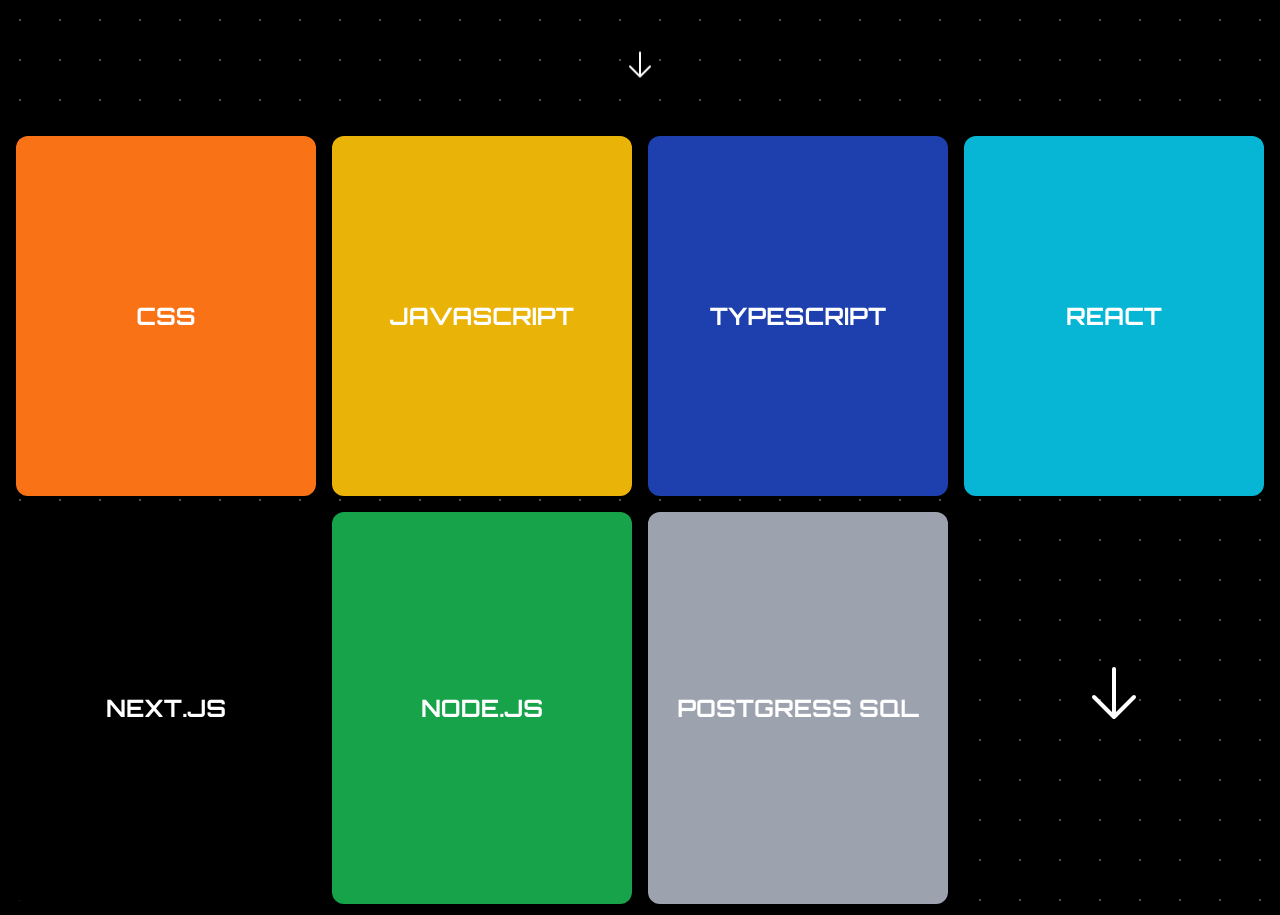
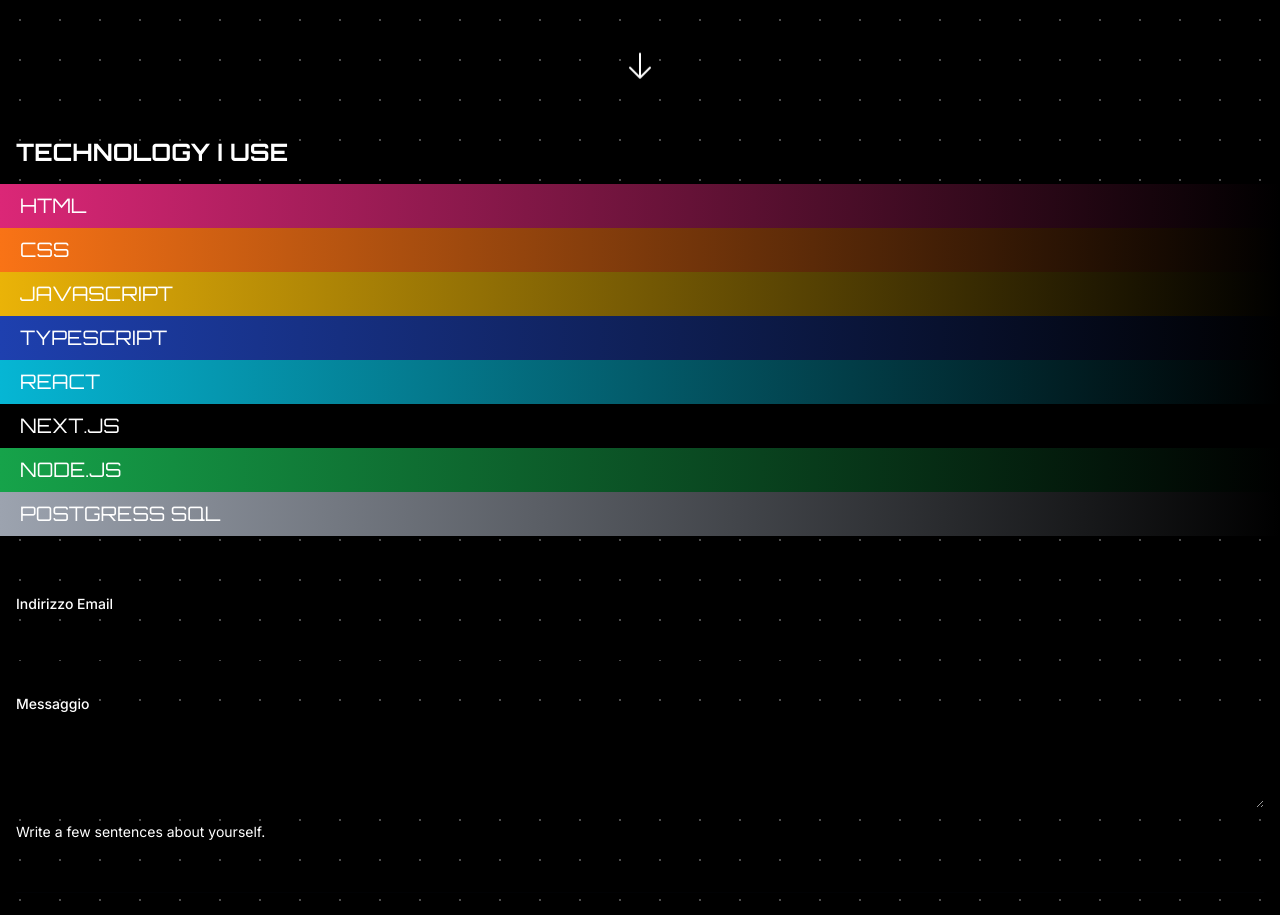
Before and after one commit to pietrolubrano/pietro-lubrano-web-dev, a Next.js app: page / in a window 1280 px wide. Shown: the part 680-1595 px from the top of the page. Built offline with nearby package versions, Linux system fonts and the light colour scheme; no server answers.

Commit message:
formbody component with oendig status created

```diff
--- a/src/app/actions/mail.tsx
+++ b/src/app/actions/mail.tsx
@@ -30,7 +30,7 @@
       text: message as string, // plain text body
       /* html: emailHtml */ // html body
     })
-    return { res: 'OK', message: 'Grazie per aver inviato il messaggio' }
+    return { res: 'OK', message: `✅ Messaggio inviato correttamente.\nAppena possibile risponderemo all'indirizzo email: ${from}` }
   } catch (err) {
     console.log(err)
     return { res: 'Error', message: "Errore durante l'invio riprovare" }
--- a/src/app/components/ContactForm.tsx
+++ b/src/app/components/ContactForm.tsx
@@ -1,20 +1,19 @@
 "use client"
 
-import { useFormState } from "react-dom";
+import { useFormState, useFormStatus } from "react-dom";
 import { sendMail } from "../actions/mail";
+import { ArrowPathIcon } from "@heroicons/react/24/outline";
 
-export default function ContactForm() {
+const FormBody = () => {
 
-    /* const { pending, data, method, action } = useFormStatus(); */
-    const [state, formAction] = useFormState(sendMail, {
-        res: '',
-        message: ''
-    })
+    const { pending } = useFormStatus();
 
-    if(!state.res || state.res === "Error"){
-        return (
-            <form action={formAction}>
-
+    if(pending){
+        return(
+            'loading...'
+        )
+    }
+    return(<>
         <div className="space-y-12 ">
             <div className="border-b border-gray-900/10 pb-12">
                 {/* <h2 className="text-base font-semibold leading-7 text-gray-900">Profile</h2>
@@ -33,7 +32,8 @@
                             name="from"
                             type="email"
                             autoComplete="email"
-                                    className="block w-full rounded-md border-0 py-1.5 text-gray-900 shadow-sm ring-1 ring-inset ring-gray-300 placeholder:text-gray-400 focus:ring-2 focus:ring-inset focus:ring-indigo-600 sm:text-sm sm:leading-6"
+                            disabled={pending}
+                            className="block bg-black w-full py-1.5 border-0 text-white shadow-sm ring-inset ring-gray-300 placeholder:text-gray-400 focus:ring-2 focus:ring-inset focus:ring-lime-300 sm:text-sm sm:leading-6"
                             />
                         </div>
                     </div>
@@ -47,7 +47,8 @@
                             id="message"
                             name="message"
                             rows={3}
-                                    className="block w-full rounded-md border-0 py-1.5 text-gray-900 shadow-sm ring-1 ring-inset ring-gray-300 placeholder:text-gray-400 focus:ring-2 focus:ring-inset focus:ring-indigo-600 sm:text-sm sm:leading-6"
+                            disabled={pending}
+                            className="block bg-black text-white w-full border-0 py-1.5 shadow-sm ring-0 ring-inset ring-gray-300 placeholder:text-gray-400 focus:ring-2 focus:ring-inset focus:ring-lime-300 sm:text-sm sm:leading-6"
                             defaultValue={''}
                             />
                         </div>
@@ -63,19 +64,35 @@
             </button> */}
             <button
                 type="submit"
-                        className="rounded-md bg-indigo-600 px-3 py-2 text-sm font-semibold text-white shadow-sm hover:bg-indigo-500 focus-visible:outline focus-visible:outline-2 focus-visible:outline-offset-2 focus-visible:outline-indigo-600"
+                disabled={pending}
+                className="rounded border bg-black text-lime-400 px-3 py-2 text-sm font-semibold shadow-sm hover:bg-lime-400 hover:text-white focus-visible:outline focus-visible:outline-2 focus-visible:outline-offset-2 focus-visible:outline-lime-600"
                 >
-                        Send
+                {
+                    pending ? <ArrowPathIcon className="size-6 animate-spin" /> : 'Invia'
+                }
             </button>
         </div>
+    </>)
+}
+
+export default function ContactForm() {
+
+    const [state, formAction] = useFormState(sendMail, {
+        res: '',
+        message: ''
+    })
+
+    if(!state.res || state.res === "Error"){
+        return (
+            <form action={formAction}>
+                <FormBody />
             </form>
         )
     }
 
     if(state.res === 'OK'){
         return(
-            <p>
-                {state.message}
+            <p className="text-xl border-4 p-2 border-lime-400" dangerouslySetInnerHTML={{ __html: state.message.replaceAll('\n', '<br/>') }}>
             </p>
         )
 
--- a/src/app/page.tsx
+++ b/src/app/page.tsx
@@ -22,29 +22,33 @@
 
       </div>
 
-      <div id="technologies" className="h-[calc(100lvh)] p-4 grid gap-4 md:grid-cols-4">
-
+      <div id="technologies" className="">
+        <h3 className={`text-2xl uppercase p-4 font-bold ${orbitron.className}`}>Technology I Use</h3>
+        <ul>
           {[
-            {name: 'CSS', bgColor: 'bg-orange-500'},
-            {name: 'Javascript', bgColor: 'bg-yellow-500'},
-            {name: 'Typescript', bgColor: 'bg-blue-800'},
-            {name: 'React', bgColor: 'bg-cyan-500'},
-            {name: 'Next.js', bgColor: 'bg-black'},
-            {name: 'node.js', bgColor: 'bg-green-600'},
-            {name: 'Postgress SQL', bgColor: 'bg-gray-400'}
-          ].map(technology => <button key={technology.name}
-            className={`text-2xl rounded-xl uppercase font-bold ${orbitron.className} ${technology.bgColor}`}
+            {name: 'Html', color: 'pink-600'},
+            {name: 'CSS', color: 'orange-500'},
+            {name: 'Javascript', color: 'yellow-500'},
+            {name: 'Typescript', color: 'blue-800'},
+            {name: 'React', color: 'cyan-500'},
+            {name: 'Next.js', color: 'black'},
+            {name: 'node.js', color: 'green-600'},
+            {name: 'Postgress SQL', color: 'gray-400'}
+          ].map(technology => <li key={technology.name}
+            className={`text-xl ps-5 uppercase ${orbitron.className} p-2 bg-gradient-to-r from-${technology.color} to-black`}
             >
             {technology.name}
-          </button>)}
-          <button
+          </li>)}
+          {/* <li
             className={`flex items-center justify-center  text-2xl rounded-2xl uppercase font-bold ${orbitron.className}`}
             >
             <ArrowDownIcon className="h-8 w-8 md:h-16 md:w-16 animate-bounce hover:text-lime-500" />
-          </button>
+          </li> */}
+
+          </ul>
       </div>
 
-      <div className="container mx-auto">
+      <div className="container mx-auto p-4">
         <ContactForm />
       </div>
 
--- a/tailwind.config.ts
+++ b/tailwind.config.ts
@@ -17,6 +17,16 @@
   },
   plugins: [
     require('@tailwindcss/forms')
+  ],
+  safelist: [
+    'from-pink-600',
+    'from-orange-500',
+    'from-yellow-500',
+    'from-blue-800',
+    'from-cyan-500',
+    'from-black',
+    'from-green-600',
+    'from-gray-400'
   ]
 };
 export default config;
```
Lines whose indentation alone changed are shown as unchanged.
